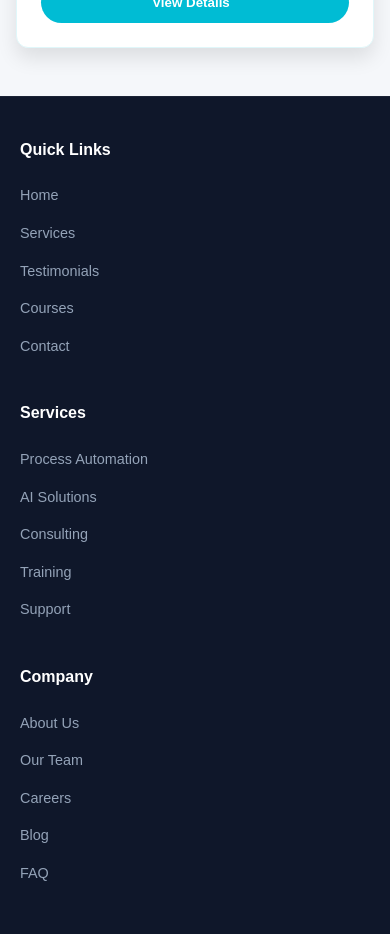
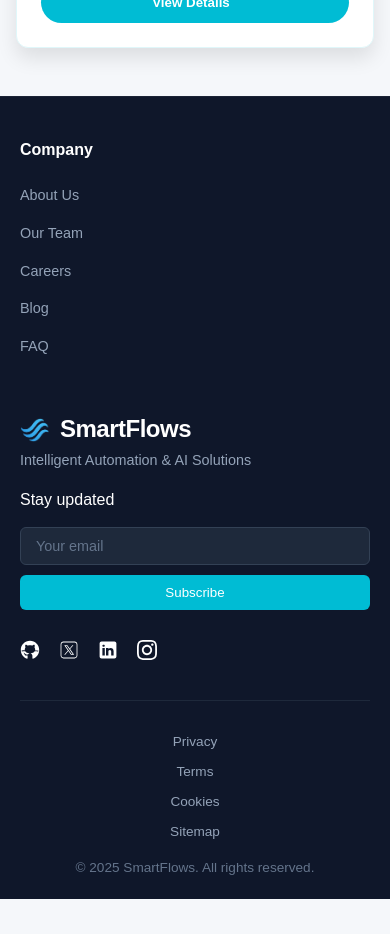
Before and after one commit to Shauryaraje7/SMART-FLOWS, a React (Vite) app: page /courses in a window 390 px wide. Shown: the part 8060-8994 px from the top of the page. After the commit the page ends 8959 px from the top, so only its background shows below. Built offline with nearby package versions, Linux system fonts and the light colour scheme.

Commit message:
version 6.0.0

```diff
--- a/src/components/pages/FooterSection.jsx
+++ b/src/components/pages/FooterSection.jsx
@@ -54,7 +54,7 @@ const FooterSection = () => {
       <div className="footer-container">
         <div className="footer-main">
           <div className="footer-links">
-            <div className="links-column">
+            <div className="links-column quicklinks-coloumn-footer ">
               <h4 className="links-heading">Quick Links</h4>
               <ul className="links-list">
                 <li><a href="/">Home</a></li>
@@ -65,8 +65,8 @@ const FooterSection = () => {
               </ul>
             </div>
 
-            <div className="links-column">
-              <h4 className="links-heading">Services</h4>
+            <div className="links-column serveice-coloumn-footer">
+              <h4 className="links-heading  ">Services</h4>
               <ul className="links-list">
                 <li><a href="/services/automation">Process Automation</a></li>
                 <li><a href="/services/ai">AI Solutions</a></li>
--- a/src/components/pages/ServicesSection.jsx
+++ b/src/components/pages/ServicesSection.jsx
@@ -4,7 +4,7 @@ import '../styles/ServicesSection.css';
 import '../styles/Global.css';
 import UipathLogo from '../../assets/UiPath-Logo.png';
 import PowerAutomateLogo from '../../assets/power-automate-logo-removebg-preview.png';
-import AgenticAiLogo from '../../assets/AgenticAiLogo.png';
+import AgenticAiLogo from '../../assets/new-ai-logo.png';
 import AutomationAnywher from '../../assets/Automation-Anywhere.png';
 import BluePrism from '../../assets/Blue-Prism.png';
 
--- a/src/components/styles/FooterSection.css
+++ b/src/components/styles/FooterSection.css
@@ -291,6 +291,13 @@
 }
 
 @media (max-width: 480px) {
+  .quicklinks-coloumn-footer{
+    display: none;
+  }
+
+  .serveice-coloumn-footer{
+    display: none;
+  }
   .footer-section {
     padding: 40px 20px 20px;
   }
```
Also changed, not shown: src/assets/new-ai-logo.png (added).
